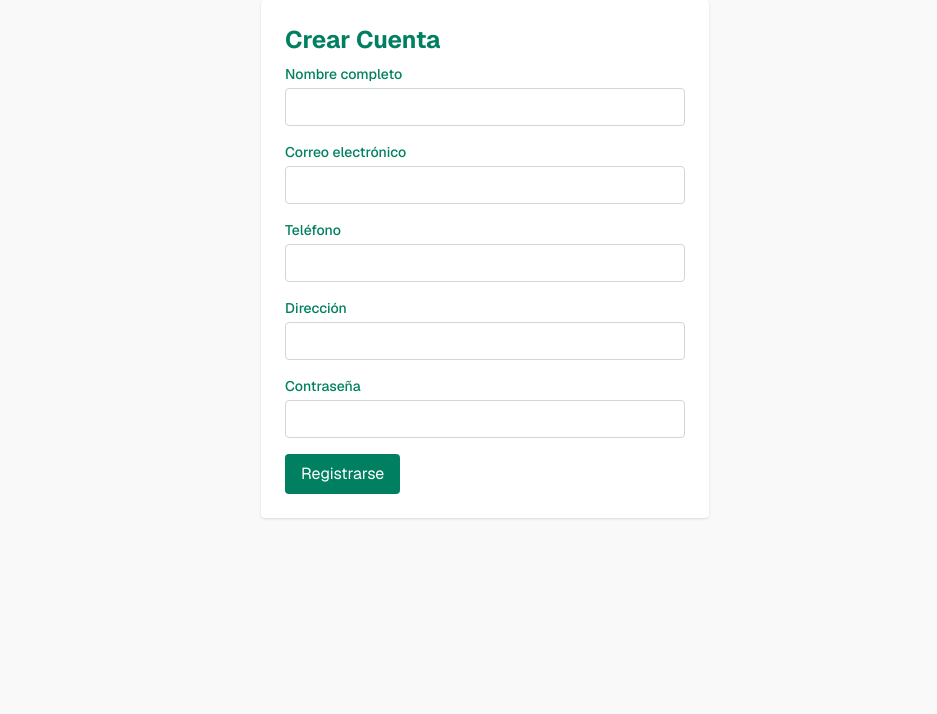
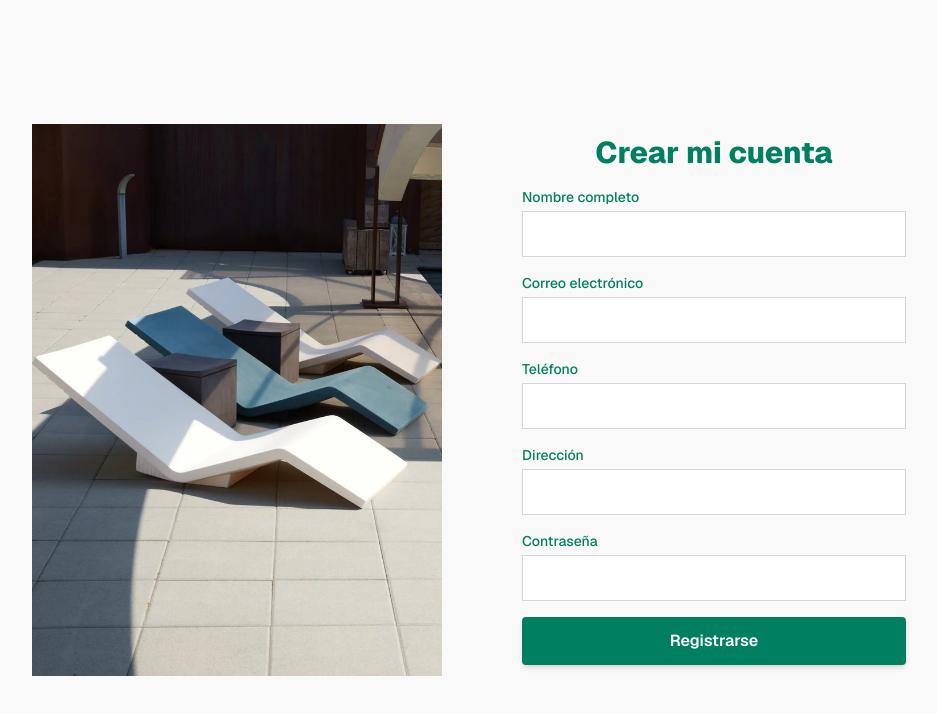
Before and after one commit to IngenieroJosser/chocomarket__frontend, a Next.js app: page /register in a window 1280 px wide. Shown: the top 714 px of the page, without its empty margins (155-1092 px from the left). Built offline with nearby package versions, Linux system fonts and the light colour scheme; no server answers.

Commit message:
feat(ui): editing the style of the component

```diff
--- a/package.json
+++ b/package.json
@@ -10,6 +10,7 @@
   },
   "dependencies": {
     "axios": "^1.8.4",
+    "framer-motion": "^12.6.2",
     "next": "15.2.3",
     "react": "^19.0.0",
     "react-dom": "^19.0.0"
--- a/src/app/login/page.tsx
+++ b/src/app/login/page.tsx
@@ -1,7 +1,7 @@
 const LoginPage = () => {
   return (
     <section>
-
+      Este es el login
     </section>
   )
 }
--- a/src/app/register/page.tsx
+++ b/src/app/register/page.tsx
@@ -1,10 +1,10 @@
-'use client'; // si estás en app router de Next.js
+'use client';
 
 import { useState } from 'react';
 import { Input } from '@/components/Input';
 import { registerUser } from '@/services/auth/authService';
 import { useRouter } from 'next/navigation';
-// import { useRouter } from 'next/router'; // si usas Pages Router
+import Image from 'next/image';
 
 const RegisterPage = () => {
   const router = useRouter();
@@ -40,8 +40,24 @@ const RegisterPage = () => {
   };
 
   return (
-    <form onSubmit={handleSubmit} className="max-w-md mx-auto bg-white p-6 rounded shadow space-y-4">
-      <h2 className="text-2xl font-bold text-[#008060] mb-2">Crear Cuenta</h2>
+    <section className="min-h-screen flex flex-col md:flex-row items-center justify-center bg-gradient-to-br px-4 animate-fade-in">
+      {/* Logo animado */}
+      <div className="mb-6 md:mb-0 md:mr-12 transition-all duration-700 ease-in-out transform hover:scale-105">
+        <Image
+          src="/presentation-img4.webp"
+          alt="Logo de ChocóMarket"
+          width={410}
+          height={410}
+          className="object-cover"
+        />
+      </div>
+
+      {/* Formulario */}
+      <form
+        onSubmit={handleSubmit}
+        className="w-full max-w-md p-8 md:p-8 space-y-4 transition-all duration-700 ease-in-out transform hover:scale-[1.01]"
+      >
+        <h2 className="text-3xl font-extrabold text-[#008060] text-center">Crear mi cuenta</h2>
 
         <Input label="Nombre completo" name="name" value={formData.name} onChange={handleChange} />
         <Input label="Correo electrónico" name="email" type="email" value={formData.email} onChange={handleChange} />
@@ -49,17 +65,20 @@ const RegisterPage = () => {
         <Input label="Dirección" name="address" value={formData.address} onChange={handleChange} />
         <Input label="Contraseña" name="password" type="password" value={formData.password} onChange={handleChange} />
 
-      {error && <p className="text-red-500 text-sm">{error}</p>}
+        {error && (
+          <p className="text-red-500 text-sm text-center animate-pulse">{error}</p>
+        )}
 
         <button
           type="submit"
-        className="bg-[#008060] text-white py-2 px-4 rounded hover:bg-[#00694d] transition"
           disabled={loading}
+          className="w-full bg-[#008060] text-white py-3 rounded cursor-pointer font-semibold shadow-md transition duration-300 ease-in-out hover:bg-[#00694d] hover:shadow-xl"
         >
           {loading ? 'Registrando...' : 'Registrarse'}
         </button>
       </form>
-  )
-}
+    </section>
+  );
+};
 
-export default RegisterPage
+export default RegisterPage;
--- a/src/components/Input.tsx
+++ b/src/components/Input.tsx
@@ -24,7 +24,7 @@ export const Input = ({
         value={value}
         onChange={onChange}
         placeholder={placeholder}
-        className="border border-gray-300 rounded px-3 py-2 text-sm focus:outline-none focus:ring-2 focus:ring-[#008060] bg-white"
+        className="border border-gray-300 px-4 py-3 text-sm focus:outline-none focus:ring-2 focus:ring-[#008060] bg-white"
       />
     </div>
   );
--- a/src/services/auth/authService.ts
+++ b/src/services/auth/authService.ts
@@ -8,11 +8,11 @@ export interface RegisterData {
   password: string;
 }
 
-const API_URL_BACKEND = process.env.NEXT_PUBLIC_API_URL;
+const baseURL = process.env.NEXT_PUBLIC_API_URL;
 
 export async function registerUser(data: RegisterData) {
   try {
-    const response = await axios.post(`${API_URL_BACKEND}/auth/register`, data);
+    const response = await axios.post(`${baseURL}auth/register`, data);
     return response.data;
   } catch (error: any) {
     const message = error.response?.data?.message || 'Error al registrar el usuario';
```
Also changed, not shown: 1 other file (tests, documents, lock files or other folders). Lines whose indentation alone changed are shown as unchanged.
